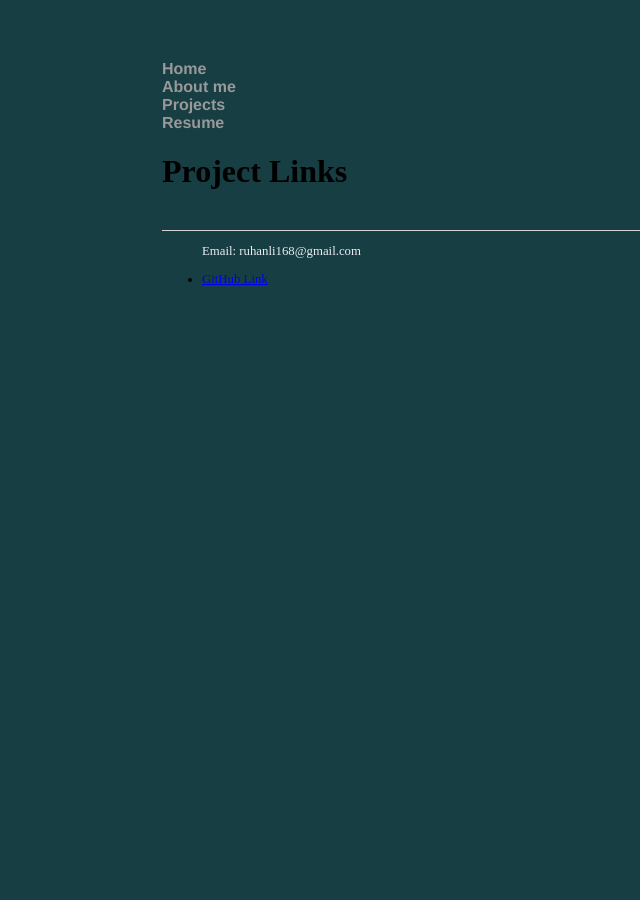
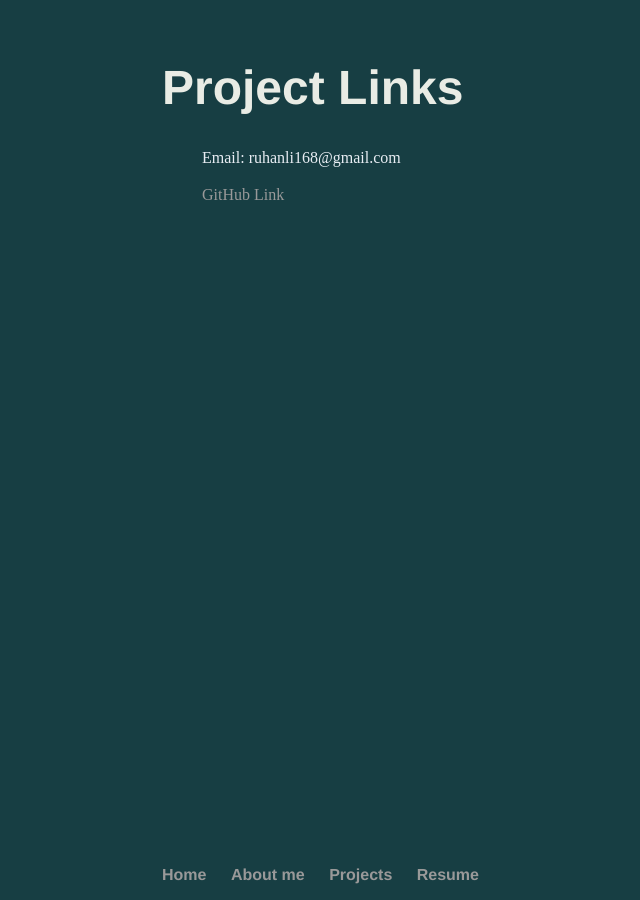
Before and after one commit to Raymoondo/RuhanLi.github.io-1, a Jekyll site: the page built from links/index.html, in a window 1280 px wide. Shown: the whole page, without its empty margins (30-670 px from the left). Built offline with Jekyll 4.4.1, drawn with Linux system fonts in a browser that asks for light colours.

Commit message:
Update main.css

```diff
--- a/css/main.css
+++ b/css/main.css
@@ -4,13 +4,8 @@
     background-color: #173e43;
 }
 
-nav ul{
-    font-family:'Helvetica', 'Arial', 'Sans-Serif';
-    padding: 0px;
-    list-style: none;
-    font-weight: bold;
 
-nav ul, footer u2 {
+nav ul, footer u1 {
     font-family:'Helvetica', 'Arial', 'Sans-Serif';
     padding: 0px;
     position:absolute;
@@ -46,14 +41,6 @@
     font-size: .8em;
 }
 
-ul.posts {
-    margin: 20px auto 40px;
-    font-size: 1.5em;
-}
-
-ul.posts li {
-    list-style: none;
-}
 
 #email {
     font-size: 1em;
```
